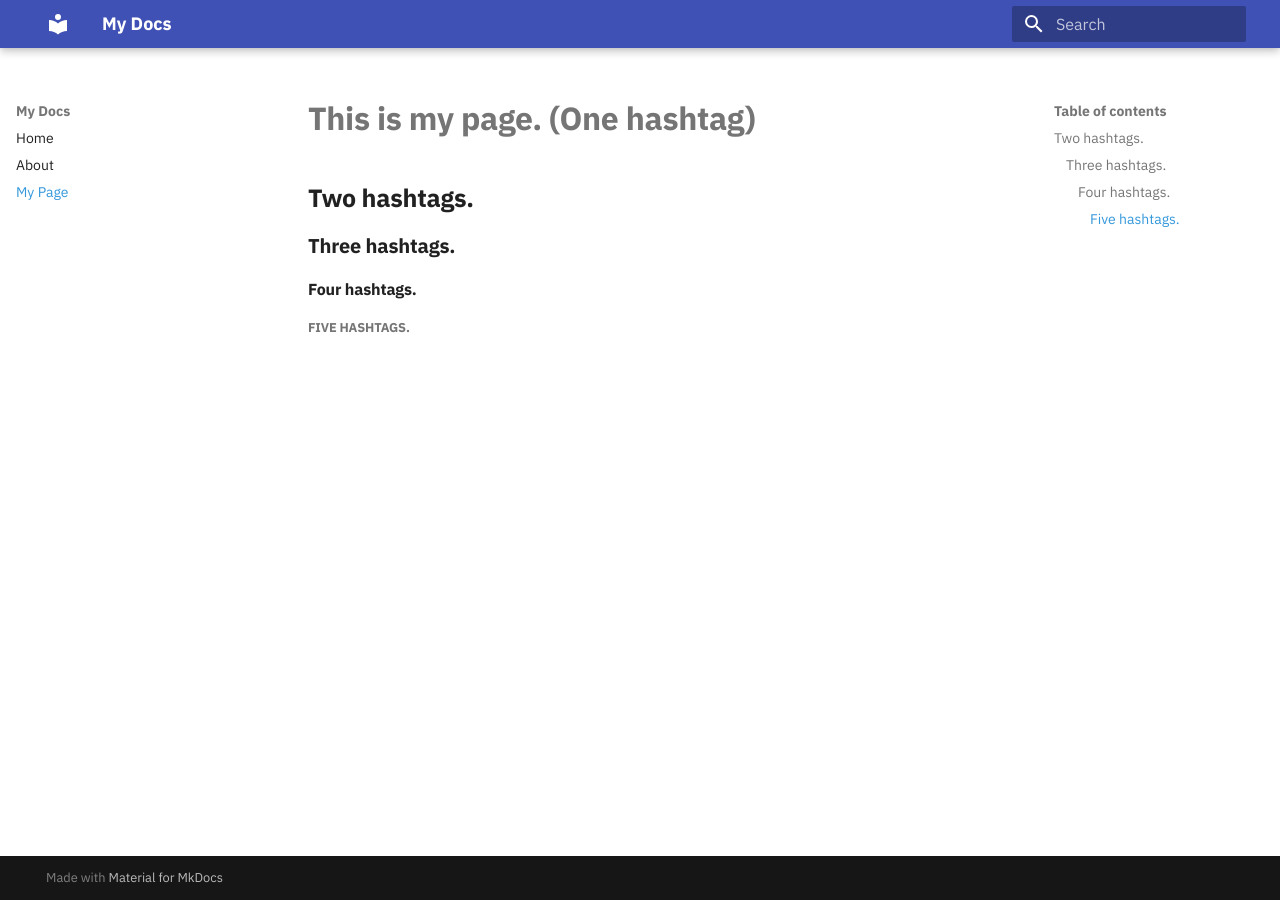
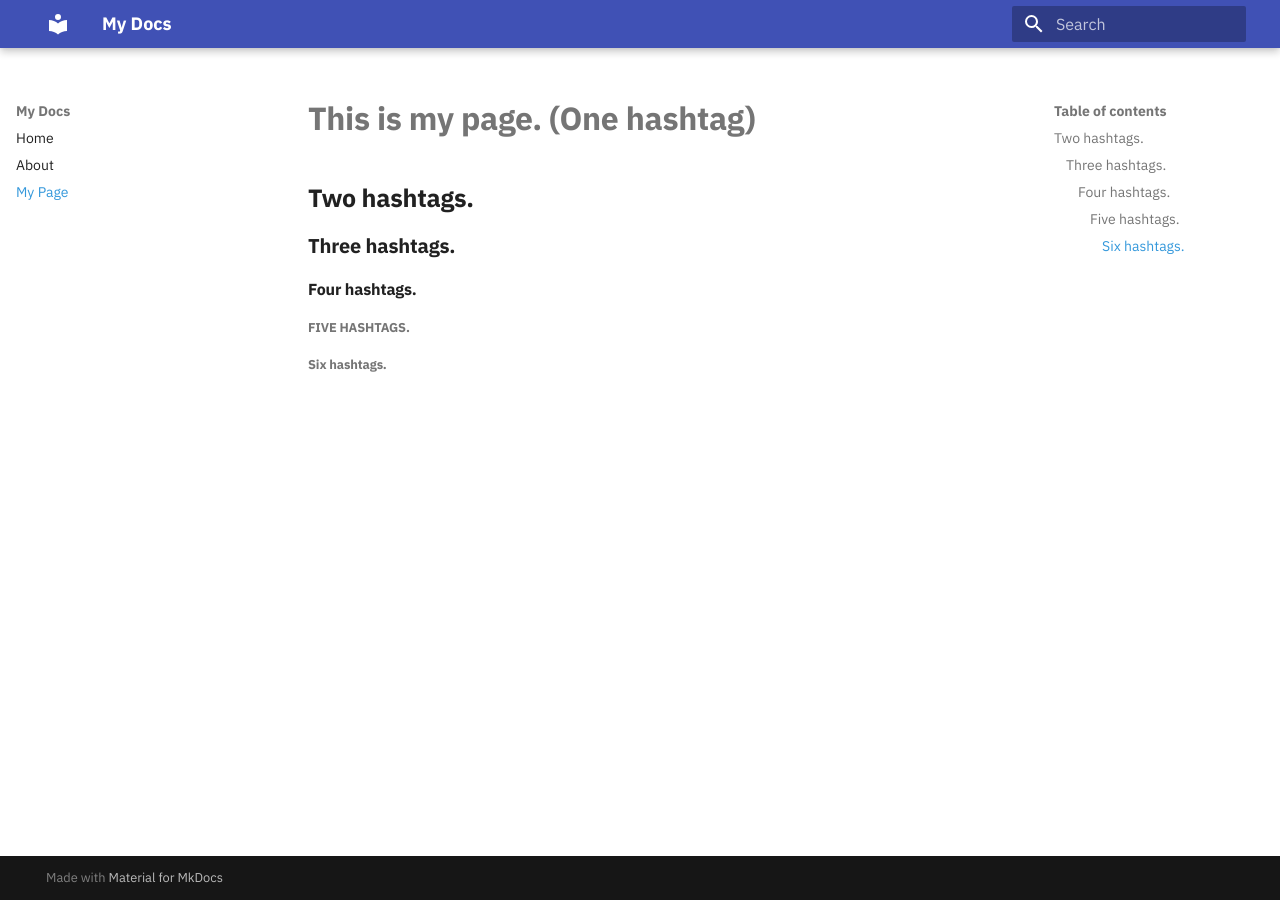
Before and after one commit to gabriel-brody/gabriel-brody, an MkDocs documentation site: the page built from docs/my_page.md, in a window 1280 px wide. Built offline with MkDocs 1.6.1 and Material for MkDocs 9.7.7, drawn with Linux system fonts in a browser that asks for light colours.

Commit message:
Update my_page.md

```diff
--- a/docs/my_page.md
+++ b/docs/my_page.md
@@ -7,3 +7,5 @@
 #### Four hashtags.
 
 ##### Five hashtags.
+
+###### Six hashtags.
```
